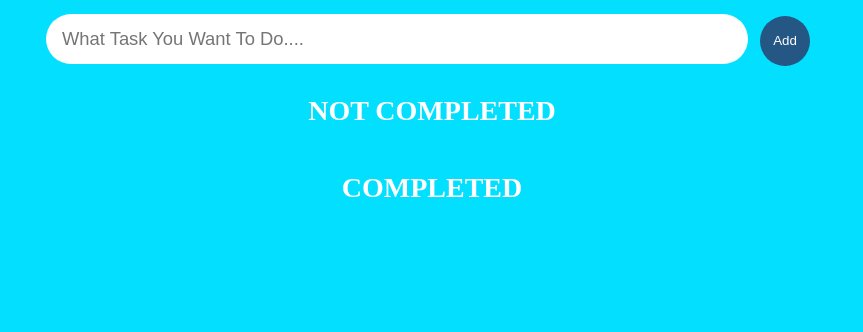
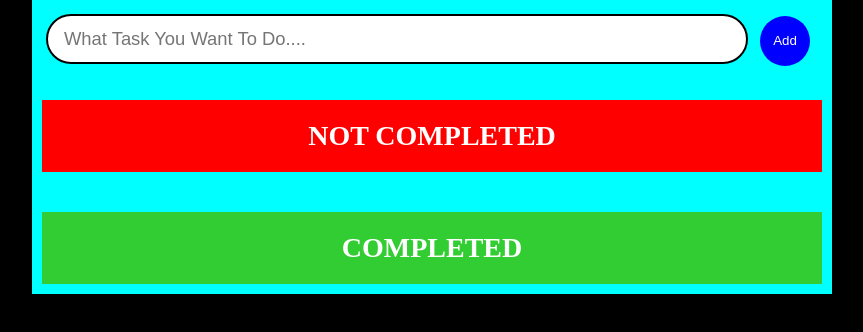
Before and after one commit to omkarborude/To-do, a plain HTML site: page index.html in a window 1280 px wide. Shown: the whole page, without its empty margins (208-1071 px from the left). Drawn offline with Linux system fonts and the light colour scheme.

Commit message:
style: list design

```diff
--- a/style.css
+++ b/style.css
@@ -6,9 +6,11 @@
 
 body{
     height: 100vh;
-    background: #03dfff;
+    background: black;
 }
 .container{
+    height: auto;
+    background-color: aqua;
     position: relative;
     max-width: 800px;
     padding: 10px;
@@ -30,7 +32,7 @@ input{
     justify-content: center;
     padding: 0.5rem 1rem;
     outline: none;
-    border: none;
+    border: 2px solid black;
     height: 50px;
     border-radius: 25pc;
     width: 90%;
@@ -45,7 +47,7 @@ input{
     border-radius: 25px;
     color: white;
     width: 50px;
-    background-color: #255784;
+    background-color: blue;
     transition: .5s;
     margin: 0.25rem;
 }
@@ -56,8 +58,14 @@ input{
     box-shadow: 0 0 10px lime, 0 0 40px lime,
      0 0 80px lime;
 }
-.notCompleted, .Completed{
-    margin: 5px 0;
+.notCompleted{
+    margin-top: 30px;
+    background-color: red;
+    padding: 20px;
+}
+.Completed{
+    margin-top: 40px;
+    background-color: limegreen;
     padding: 20px;
 
 }
@@ -75,12 +83,14 @@ ol li{
     width: 100%;
     padding: 18px;
     margin: 5px 0;
-    background: #e96969bb;
+    background: #ff6347;
+    border: 2px solid white;
     font-size: 22px;
     counter-increment:  my-counter;
 
 }
 ol.Completed li{
+    border: 2px solid black;
     background: #00ff62;
 
 }
```
